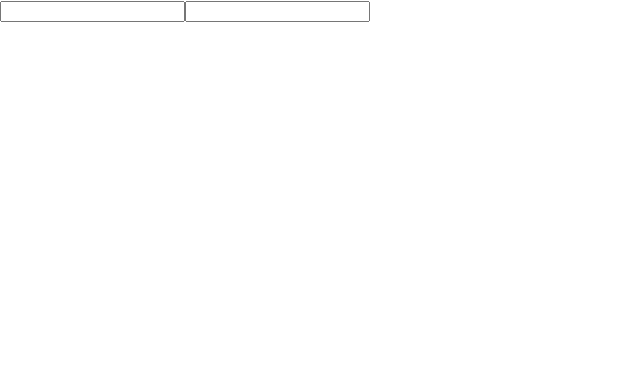
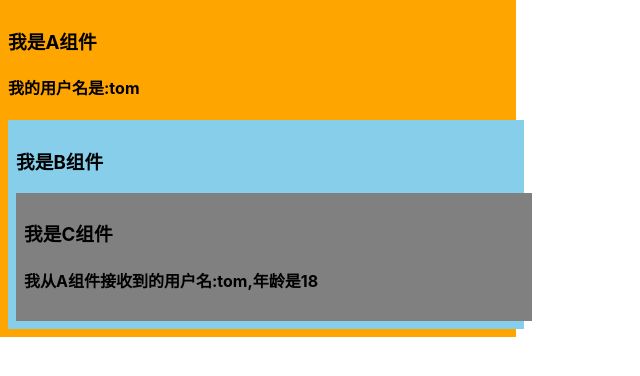
Before and after one commit to lulin-code/first_react_app, a React (Create React App) app: page / in a window 1280 px wide. Shown: the top 376 px of the page, without its empty margins (0-640 px from the left). Built offline with nearby package versions, Linux system fonts and the light colour scheme.

Commit message:
扩展7_context

```diff
--- a/src/App.js
+++ b/src/App.js
@@ -1,7 +1,7 @@
 /*
  * @Author: your name
  * @Date: 2021-06-16 19:25:58
- * @LastEditTime: 2021-07-02 14:57:56
+ * @LastEditTime: 2021-07-02 15:14:19
  * @LastEditors: Please set LastEditors
  * @Description: In User Settings Edit
  * @FilePath: /first_react_app/src/App.js
@@ -10,7 +10,7 @@
 // 创建“外壳”组件APP
 import React, { Component } from 'react'
 import { BrowserRouter } from 'react-router-dom'
-import Demo from './components/4_Fragment'
+import Demo from './components/5_Context'
 
 export default class APP extends Component {
   render() {
--- /dev/null
+++ b/src/components/5_Context/index.css
@@ -0,0 +1,15 @@
+.parent{
+	width: 500px;
+	background-color: orange;
+	padding: 8px;
+}
+.child{
+	width: 100%;
+	background-color: skyblue;
+	padding: 8px;
+}
+.grand{
+	width: 100%;
+	background-color: gray;
+	padding: 8px;
+}
--- /dev/null
+++ b/src/components/5_Context/index.jsx
@@ -0,0 +1,61 @@
+import React, { Component } from 'react'
+import './index.css'
+
+//创建Context对象
+const MyContext = React.createContext()
+const {Provider,Consumer} = MyContext
+export default class A extends Component {
+
+	state = {username:'tom',age:18}
+
+	render() {
+		const {username,age} = this.state
+		return (
+			<div className="parent">
+				<h3>我是A组件</h3>
+				<h4>我的用户名是:{username}</h4>
+				<Provider value={{username,age}}>
+					<B/>
+				</Provider>
+			</div>
+		)
+	}
+}
+
+class B extends Component {
+	render() {
+		return (
+			<div className="child">
+				<h3>我是B组件</h3>
+				<C/>
+			</div>
+		)
+	}
+}
+
+/* class C extends Component {
+	//声明接收context
+	static contextType = MyContext
+	render() {
+		const {username,age} = this.context
+		return (
+			<div className="grand">
+				<h3>我是C组件</h3>
+				<h4>我从A组件接收到的用户名:{username},年龄是{age}</h4>
+			</div>
+		)
+	}
+} */
+
+function C(){
+	return (
+		<div className="grand">
+			<h3>我是C组件</h3>
+			<h4>我从A组件接收到的用户名:
+			<Consumer>
+				{value => `${value.username},年龄是${value.age}`}
+			</Consumer>
+			</h4>
+		</div>
+	)
+}
```
